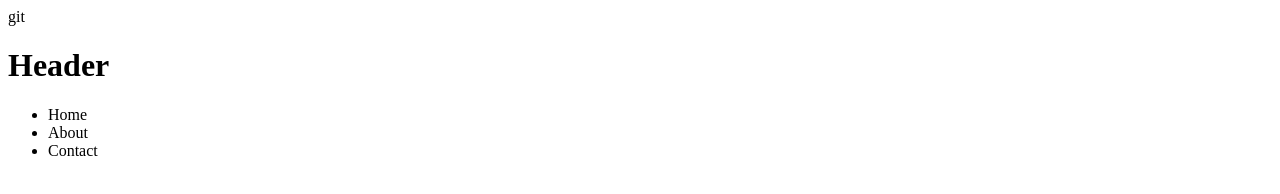
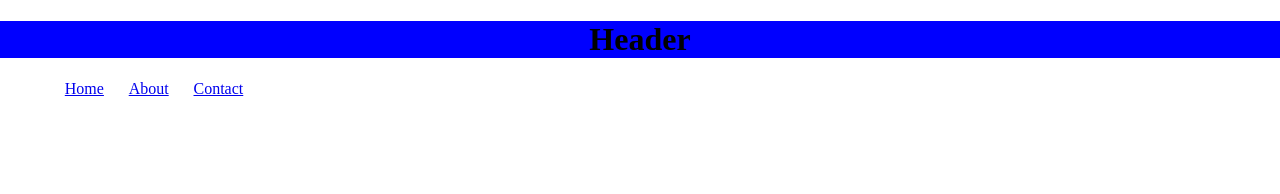
Before and after one commit to dmnc666/basicSemanticElements, a plain HTML site: page index.html in a window 1280 px wide. Drawn offline with Linux system fonts and the light colour scheme.

Commit message:
add inline and embedded style for header

```diff
--- a/index.html
+++ b/index.html
@@ -4,21 +4,28 @@
     <meta charset="UTF-8">
     <meta http-equiv="X-UA-Compatible" content="IE=edge">
     <meta name="viewport" content="width=device-width, initial-scale=1.0">
-    <title>Document</title>git
+    <title>Basic Semantic Layout Exercise</title>
+    <style>
+        .nav__link{
+            margin-left: 2%;
+            float: left;
+        }
+    </style>
 </head>
-<body>
+<body style="padding: 0; margin: 0; text-align: center;">
     <!--HEADER SECTION-->
-    <header>
+    <header style="background-color: blue; padding: 0; margin:0;">
         <h1>Header</h1>
         <!--Navigation Section-->
-        <nav>
-            <ul>
-                <li>Home</li>
-                <li>About</li>
-                <li>Contact</li>
+        <nav style="background-color: lightcyan; padding: 0; margin: 0; height: 20%;">
+            <ul style="list-style: none; height: 20%;">
+                <li class="nav__link"><a href="#">Home</a></li>
+                <li class="nav__link"><a href="#">About</a></li>
+                <li class="nav__link"><a href="#">Contact</a></li>
             </ul>
         </nav>
     </header>
 
+
 </body>
 </html>
```
